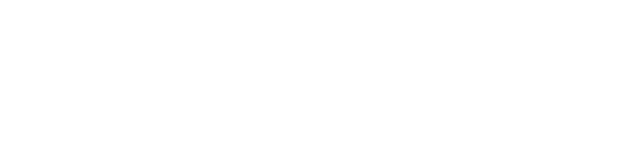
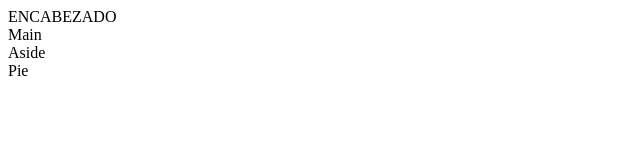
Before and after one commit to AylethLimonxr/Practica, a plain HTML site: page index.html in a window 1280 px wide. Shown: the whole page, without its empty margins (0-640 px from the left). Drawn offline with Linux system fonts and the light colour scheme.

Commit message:
Se creo estructura de la pagina

```diff
--- a/index.html
+++ b/index.html
@@ -6,6 +6,9 @@
     <title>Document</title>
 </head>
 <body>
-
+    <header>ENCABEZADO</header>
+    <main>Main</main>
+    <aside>Aside</aside>
+    <footer>Pie</footer>
 </body>
 </html>
```
